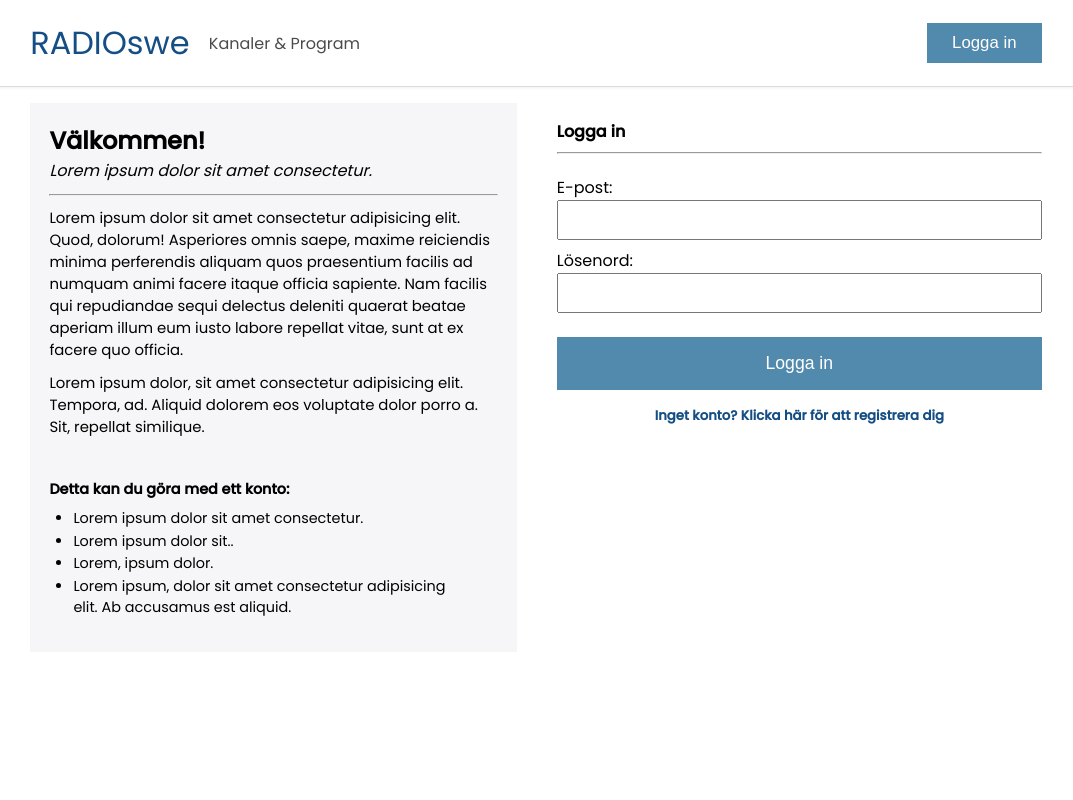
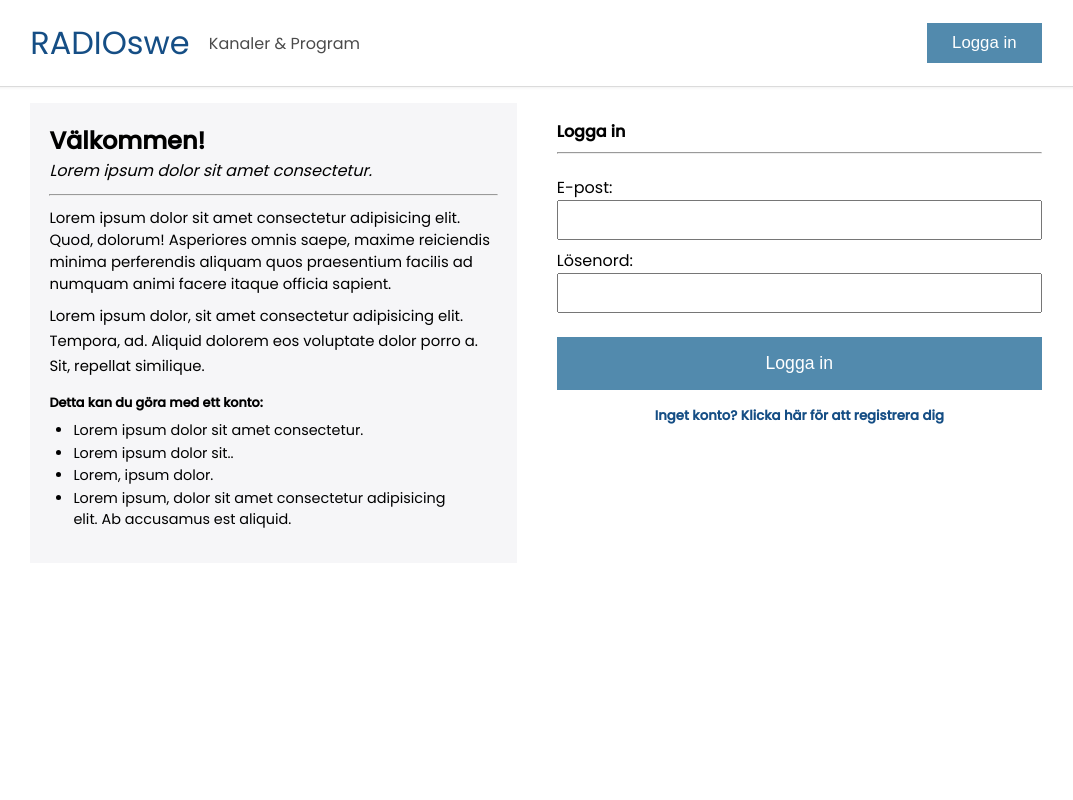
Before and after one commit to clm-1/react-radio-site, a React (Create React App) app: page /login in a window 1280 px wide. Shown: the top 800 px of the page, without its empty margins (104-1177 px from the left). Built offline with nearby package versions, Linux system fonts and the light colour scheme; no server answers.

Commit message:
Responsive login started

```diff
--- a/src/contexts/RadioDataContext.jsx
+++ b/src/contexts/RadioDataContext.jsx
@@ -57,6 +57,7 @@ const RadioDataProvider = (props) => {
   }
 
   const getChannelSchedule = async (channelId, date) => {
+    console.log(date);
     let scheduleDate = date ? `?date=${date}` : ``;
     let schedule = await fetch(`/api/v1/channels/${channelId}/schedule${scheduleDate}`);
     schedule = await schedule.json();
--- a/src/css/LoginOrRegister.module.css
+++ b/src/css/LoginOrRegister.module.css
@@ -1,13 +1,13 @@
 .loginRegisterWrapper {
   width: 100%;
   display: flex;
+  flex-direction: column;
   align-items: flex-start;
   margin: 0 auto;
-  gap: 1rem;
 }
 
 .infoColumn {
-  width: 50%;
+  width: 100%;
   margin-right: 1.5rem;
   background-color: rgb(246, 246, 248);
   padding: 1.2rem;
@@ -17,11 +17,12 @@
 .shortText {
   margin-bottom: .7rem;
   font-weight: 400;
+  font-size: .85rem;
   font-style: italic;
 }
 
 .infoColumn p {
-  font-size: .93rem;
+  font-size: .76rem;
   margin-top: .7rem;
 }
 
@@ -32,18 +33,21 @@
 
 .infoColumn li {
   margin: .1rem 0;
-  font-size: .9rem;
-  margin-left: 1.5rem;
+  font-size: .75rem;
+  margin-left: 1rem;
 }
 
 .sectionTitle {
-  font-size: .9rem;
-  margin-top: 1rem;
+  font-size: .8rem;
 }
 
 .formColumn {
-  width: 50%;
+  width: 100%;
   min-height: 700px;
+}
+
+.hidePtag {
+  display: none;
 }
 
 .infoTextBottom {
@@ -51,3 +55,59 @@
   text-align: center;
   color: rgb(21, 78, 133);
 }
+
+@media screen and (min-width: 630px) {
+ .loginRegisterWrapper {
+   flex-direction: row;
+ }
+
+ .infoColumn {
+  width: 40%;
+ }
+
+ .formColumn {
+   width: 60%;
+ }
+}
+
+@media screen and (min-width: 670px) {
+  .loginRegisterWrapper {
+    gap: 1rem;
+  }
+
+  .infoColumn li {
+    margin: .1rem 0;
+    font-size: .9rem;
+    margin-left: 1.5rem;
+  }
+
+  .infoColumn p {
+    margin-bottom: .5rem;
+  }
+
+  .hidePtag {
+    display: initial;
+  }
+
+  .shortText {
+    font-size: 1rem;
+  }
+
+  .sectionTitle {
+    margin-top: 1rem;
+  }
+
+  .formColumn {
+    width: 50%;
+    min-height: 700px;
+  }
+
+  .infoColumn {
+    width: 50%;
+  }
+
+  .infoColumn p {
+    font-size: .93rem;
+    margin-top: .7rem;
+  }
+}
--- a/src/pages/LoginOrRegister.jsx
+++ b/src/pages/LoginOrRegister.jsx
@@ -26,8 +26,8 @@ const LoginOrRegister = () => {
         <h2 className={style.welcome}>Välkommen!</h2>
         <h4 className={style.shortText}>Lorem ipsum dolor sit amet consectetur.</h4>
         <hr/>
-        <p>Lorem ipsum dolor sit amet consectetur adipisicing elit. Quod, dolorum! Asperiores omnis saepe, maxime reiciendis minima perferendis aliquam quos praesentium facilis ad numquam animi facere itaque officia sapiente. Nam facilis qui repudiandae sequi delectus deleniti quaerat beatae aperiam illum eum iusto labore repellat vitae, sunt at ex facere quo officia.</p>
-        <p>Lorem ipsum dolor, sit amet consectetur adipisicing elit. Tempora, ad. Aliquid dolorem eos voluptate dolor porro a. Sit, repellat similique.</p>
+        <p>Lorem ipsum dolor sit amet consectetur adipisicing elit. Quod, dolorum! Asperiores omnis saepe, maxime reiciendis minima perferendis aliquam quos praesentium facilis ad numquam animi facere itaque officia sapient.</p>
+        <p className={style.hidePtag}>Lorem ipsum dolor, sit amet consectetur adipisicing elit. Tempora, ad. Aliquid dolorem eos voluptate dolor porro a. Sit, repellat similique.</p>
         <br/>
         <h5 className={style.sectionTitle}>Detta kan du göra med ett konto:</h5>
         <ul>
```
Also changed, not shown: 1 other file (tests, documents, lock files or other folders).
